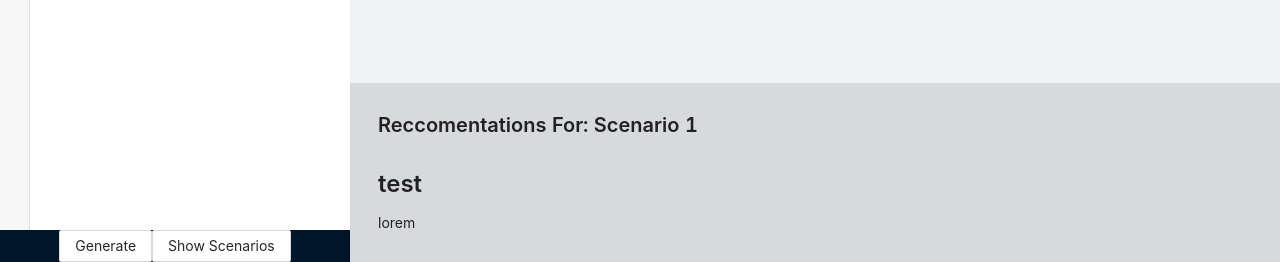
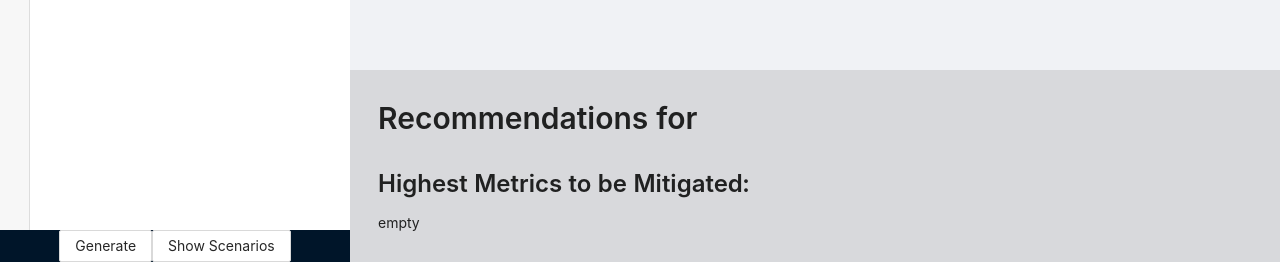
Before and after one commit to yathuvaran/AT-AT, a React (Create React App) app: page / in a window 1280 px wide. Shown: the part 538-800 px from the top of the page. Built offline with nearby package versions, Linux system fonts and the light colour scheme.

Commit message:
fixed recommendations

```diff
--- a/src/App.js
+++ b/src/App.js
@@ -10,10 +10,13 @@ import {
 } from "antd";
 import "antd/dist/antd.css";
 import UIController from "./controllers/UIController";
-import D3Tree from "./D3Tree";
+import D3Tree from "./components/D3Tree";
+import RecommendationBox from "./components/RecommendationBox";
 import { UnControlled as CodeMirror } from "react-codemirror2";
 import "codemirror/lib/codemirror.css";
 
+// Attack tree metrics will include likelihood (L), victim impact (V),
+// resource points (R), and time (T).
 // Keep this import here just in case.
 // Used for internal themes.
 // import "codemirror/theme/material-darker.css";
@@ -60,6 +63,7 @@ class App extends React.Component {
       treeDataSaved: {},
       scenarioData: [],
       selectedRowsArray: [],
+      highestMetricsData: {},
     };
     this.rowSelectionOnChange = this.rowSelectionOnChange.bind(this);
   }
@@ -73,6 +77,7 @@ class App extends React.Component {
           JSON.parse(JSON.stringify(this.state.treeDataSaved)),
           selectedRows[0].path
         ),
+        highestMetricsData: selectedRows[0]
       },
       () => {
         var highlight_links = document.getElementsByClassName("highlight_link");
@@ -140,7 +145,7 @@ class App extends React.Component {
     // Calculate the height to be the inner window height minus the generate
     // height and subtract the tab height to maximize the codemirror height.
     console.log(document.getElementById("tree").offsetWidth.toString() + "px");
-    document.getElementById("recy").style.width =
+    document.getElementById("recommendation_box").style.width =
       window.innerWidth -
       document.getElementById("code_sider").offsetWidth.toString() +
       "px";
@@ -158,7 +163,7 @@ class App extends React.Component {
   }
 
   handleResize = (e) => {
-    document.getElementById("recy").style.width =
+    document.getElementById("recommendation_box").style.width =
       window.innerWidth -
       document.getElementById("code_sider").offsetWidth.toString() +
       "px";
@@ -409,11 +414,7 @@ class App extends React.Component {
                 dataSource={this.state.scenarioData}
               />
             </Drawer>
-            <div id="recy">
-              <Title level={4}>Reccomentations For: Scenario 1</Title>
-              <Title level={3}>test</Title>
-              <div>lorem</div>
-            </div>
+            <RecommendationBox data={this.state.highestMetricsData}></RecommendationBox>
           </Layout>
         </Layout>
       </div>
--- /dev/null
+++ b/src/components/RecommendationBox.js
@@ -0,0 +1,46 @@
+import React from "react";
+import { Layout, Typography } from "antd";
+const { Sider, Content, Footer } = Layout;
+const { Title } = Typography;
+class RecommendationBox extends React.Component {
+  /**
+   * Generate recommendations for data.
+   * @return {Array} An array of recommendations.
+   */
+  generateRecommendations() {
+    console.log(this.props.data["highestMetrics"]);
+    // Local map for metrics to full names.
+    var metrics = {"l":"Likelihood", "v":"Victim Impact", "r": "Risk", "t":"Time Difficulty Ratio"}
+    // If data is defined.
+    var rows;
+    if (this.props.data) {
+      // Create an empty array for rows.
+      rows = [];
+      // Iterate across metrics and check if value is defined.
+      Object.keys(this.props.data["highestMetrics"]).forEach((metric) => {
+        if (this.props.data["highestMetrics"][metric][0]) {
+          // Push a recommendation to the rows array.
+          rows.push(
+            <Title level={4}>
+              {"Node \"" + this.props.data["highestMetrics"][metric][1] + "\" with a " + metrics[metric] +
+                " of " +
+                this.props.data["highestMetrics"][metric][0]}
+            </Title>
+          );
+        }
+      });
+    }
+    return rows;
+  }
+
+  render() {
+    return (
+      <div id="recommendation_box">
+        <Title level={2}>Recommendations for {this.props.data.name}</Title>
+        <Title level={3}>Highest Metrics to be Mitigated:</Title>
+        {Object.keys(this.props.data).length === 0 && this.props.data.constructor === Object ? "empty" : this.generateRecommendations()}
+      </div>
+    );
+  }
+}
+export default RecommendationBox;
--- a/src/controllers/TreeAnalyzerController.js
+++ b/src/controllers/TreeAnalyzerController.js
@@ -7,18 +7,35 @@ export default class TreeAnalyzerController {
   analyzeTree(tree) {
     // Initialize empty path severity array.
     var pathSeverity = [];
+    // Array to hold metric characters.
+    var metrics = ["l", "v", "r", "t"];
     // Get the generated paths for a tree.
     var paths = this.generatePaths(tree);
     // Iterate across paths and add to the front of pathSeverity.
     // Creating an object with an empty id array and a 0 severity.
     for (var i = 0; i < paths.length; i++) {
-      pathSeverity.unshift({ path: [], severity: 0 });
+      // Initialize object to hold 4 highest metrics for the path
+      var highestMetrics = {};
+
+      pathSeverity.unshift({ path: [], severity: 0 , highestMetrics: {}});
       // Iterate across the nodes in each path and push that node to the path.
       for (var j = 0; j < paths[i].length; j++) {
+
+        //check if leaf first, if so, determine if it has highest metrics in path
+          if (paths[i][j]["metrics"]) {
+            metrics.forEach(metric => {
+              if(!highestMetrics[metric] || !highestMetrics[metric][0] || highestMetrics[metric][0] < paths[i][j]["metrics"][metric]) {
+                highestMetrics[metric] = [paths[i][j]["metrics"][metric], paths[i][j]["name"]] ;
+              }
+            })
+          }
+
           pathSeverity[0]["path"].push(paths[i][j]["id"]);
           // Add to the severity each of the valued weights.
           pathSeverity[0]["severity"] += paths[i][j]["value"];
       }
+      pathSeverity[0]["highestMetrics"] = highestMetrics;
+
     }
     // Sort array in decreasing order by severity.
     pathSeverity.sort((a,b) => b.severity - a.severity)
@@ -26,6 +43,7 @@ export default class TreeAnalyzerController {
       pathSeverity[i]["name"] = "Scenario " + (i + 1)
       pathSeverity[i]["key"] = (i + 1)
     }
+    console.log(pathSeverity)
     return pathSeverity
   }
 
@@ -39,7 +57,8 @@ export default class TreeAnalyzerController {
     //base case; if a leaf node or root node by itself
     if (!("children" in tree)) {
       // Add an array to paths with the current node.
-      paths.push([{ id: tree["ID"], value: this.calculateAverage(tree) }]);
+      console.log(tree)
+      paths.push([{ id: tree["ID"], value: this.calculateAverage(tree), metrics: this.getMetrics(tree), name: tree["name"] }]);
       return paths;
     }
     //is a parent node
@@ -79,10 +98,17 @@ export default class TreeAnalyzerController {
       }
       // Iterate across paths and add current node id at front.
       for (var j = 0; j < paths.length; j++) {
+        console.log(paths);
         paths[j].unshift({ id: tree["ID"], value: 0 });
       }
+      console.log(paths);
       return paths;
     }
+  }
+
+
+  getMetrics(tree) {
+    return {"l": tree["l"], "v": tree["v"], "r": tree["r"], "t": tree["t"]}
   }
 
   /**
--- a/src/index.css
+++ b/src/index.css
@@ -6,12 +6,6 @@ body {
     sans-serif;
   -webkit-font-smoothing: antialiased;
   -moz-osx-font-smoothing: grayscale;
-}
-
-.tree-container{
-  display: block;
-  margin-left: auto;
-  margin-right: auto;
 }
 
 .highlight_link{
@@ -24,7 +18,7 @@ body {
   stroke-opacity: 1;
 }
 
-#recy{
+#recommendation_box {
   z-index: 5 !important;
   background-color: rgba(0, 0, 0, 0.1) !important;
   position: absolute;
```
Also changed, not shown: src/components/D3Tree.js (renamed from src/D3Tree.js, +4 -4 lines), src/components/test.js (deleted), src/entities/AttackScenario.js (deleted), src/entities/AttackTree.js (deleted), src/entities/Recommendation.js (deleted).
